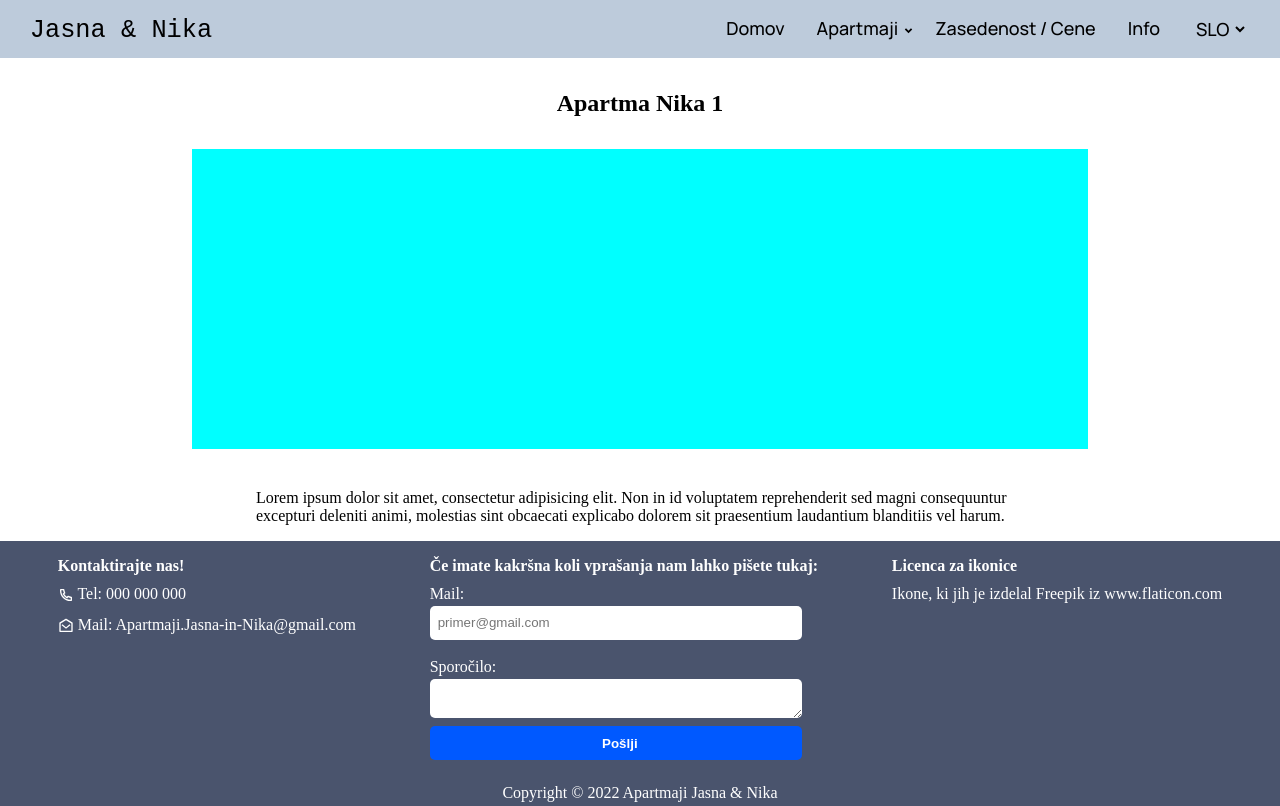
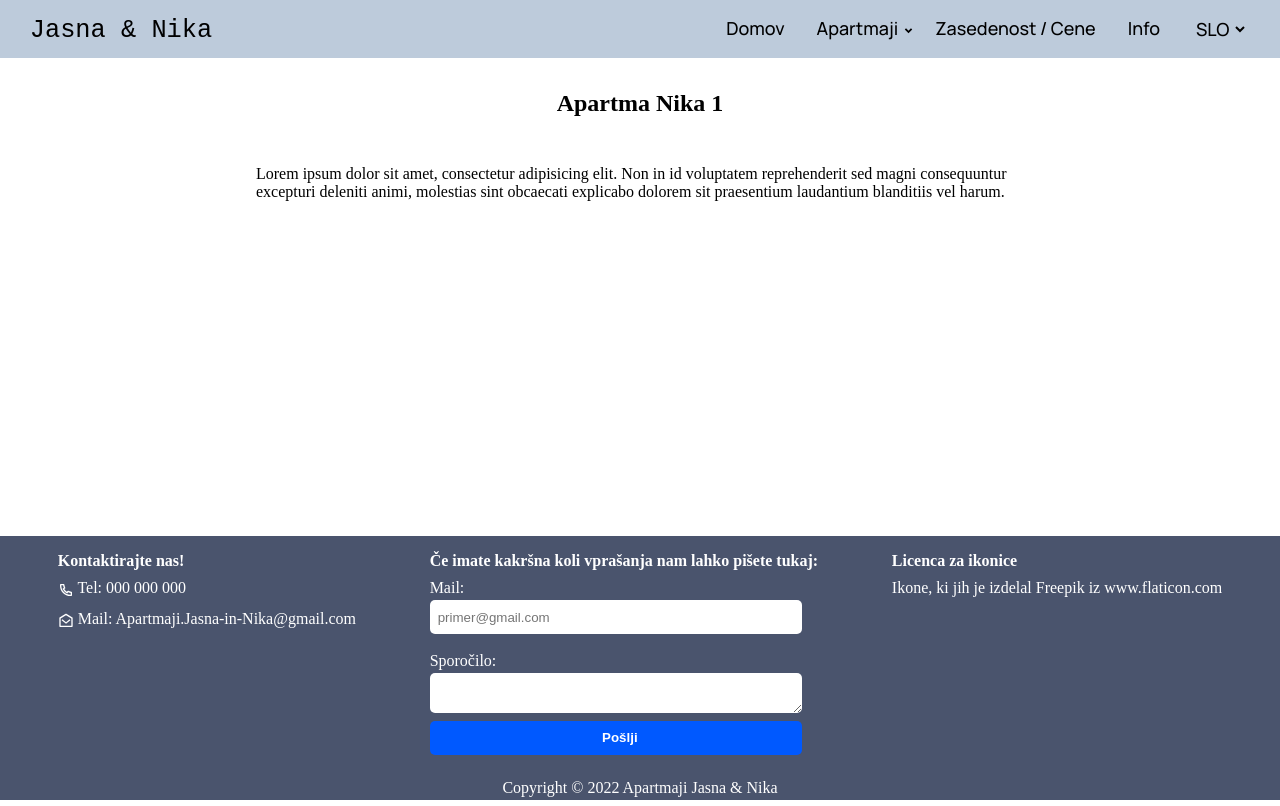
Before and after one commit to DorianKr/Apartmaji-Jasna-Nika, a React (Create React App) app: page /Apartmaji-Jasna-Nika/Nika_1 in a window 1280 px wide. Built offline with nearby package versions, Linux system fonts and the light colour scheme.

Commit message:
Update apartma.css
Odstranil style za carousel

```diff
--- a/src/Pages/apartma/apartma.css
+++ b/src/Pages/apartma/apartma.css
@@ -11,11 +11,3 @@
     padding: 1rem 0;
     width  : 60%;
 }
-
-.carousel {
-    width           : 70%;
-    height          : 300px;
-    background-color: aqua;
-    padding         : 1rem 1rem;
-    margin-bottom   : 1.5rem;
-}
```
